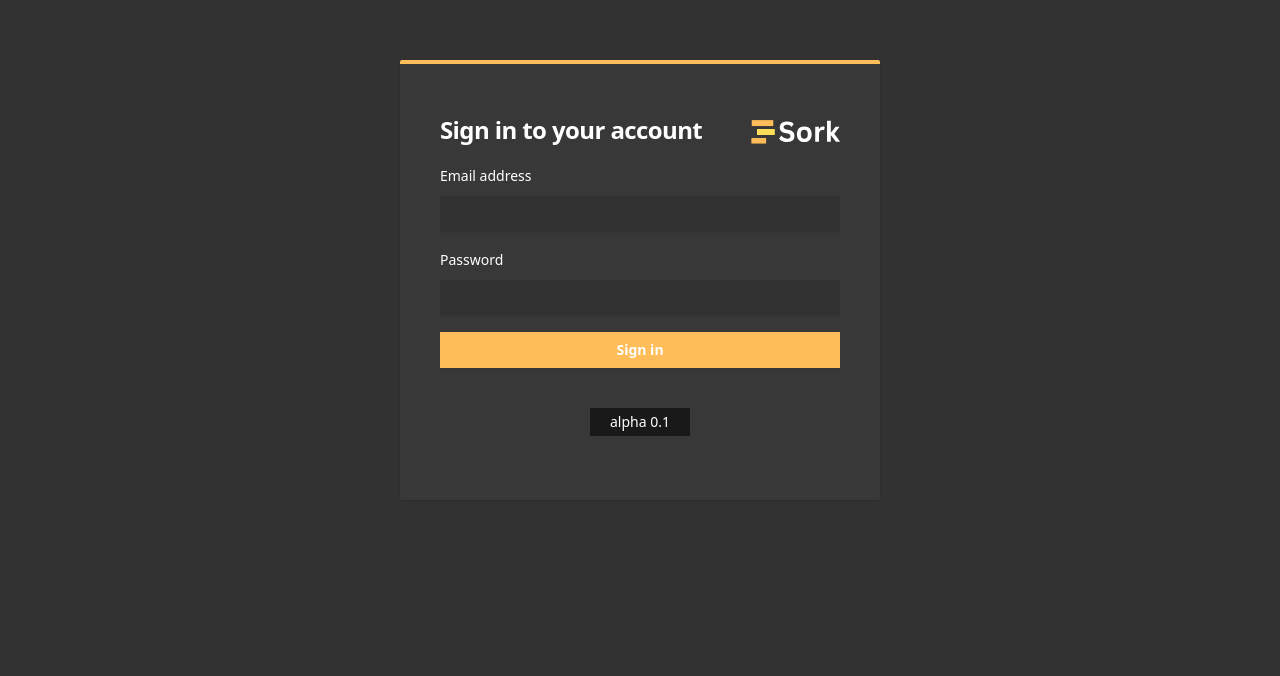
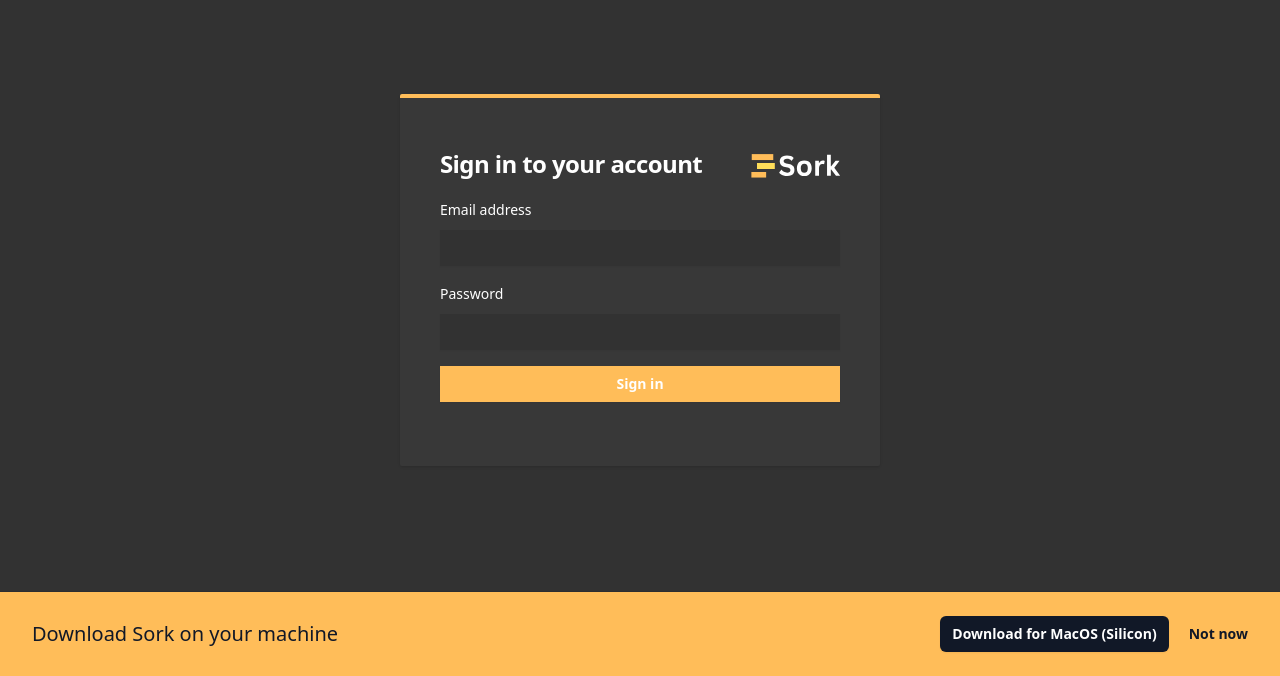
Before and after one commit to Sork-app/sork, a Next.js app: page /client/login in a window 1280 px wide. Shown: the part 124-800 px from the top of the page. Built offline with nearby package versions, Linux system fonts and the light colour scheme; no server answers.

Commit message:
Update submodule initialization

```diff
--- /dev/null
+++ b/src/components/general/DownloadClientBanner.js
@@ -0,0 +1,38 @@
+import { useState } from 'react'
+
+
+export default function DownloadClientBanner() {
+
+
+    const [isHidden, setHidden] = useState(false);
+
+
+    return (
+
+<div>
+        {!isHidden  && (
+
+        <div
+            className="fixed inset-x-0 bottom-0 flex flex-col justify-between gap-x-8 gap-y-4 bg-primary p-6 ring-1 ring-gray-900/10 md:flex-row md:items-center lg:px-8">
+            <p className="max-w-4xl text-xl leading-6 text-gray-900">
+                Download Sork on your machine
+            </p>
+            <div className="flex flex-none items-center gap-x-5">
+                <button
+                    type="button"
+                    className="rounded-md bg-gray-900 px-3 py-2 text-sm font-semibold text-white shadow-sm hover:bg-gray-700 focus-visible:outline focus-visible:outline-2 focus-visible:outline-offset-2 focus-visible:outline-gray-900"
+                >
+                    Download for MacOS (Silicon)
+                </button>
+                <button type="button" onClick={() => {
+                    setHidden(true)
+                }
+                } className="text-sm font-semibold leading-6 text-gray-900">
+                    Not now
+                </button>
+            </div>
+        </div>
+        )}
+</div>
+    )
+}
--- a/src/pages/client/login.js
+++ b/src/pages/client/login.js
@@ -7,6 +7,7 @@
 import { ToastContainer, toast } from 'react-toastify';
 import 'react-toastify/dist/ReactToastify.css';
 import { Poppins } from 'next/font/google'
+import DownloadClientBanner from "@/components/general/DownloadClientBanner";
 
 const poppins = Poppins({ subsets: ['latin'], weight: '400' })
 
@@ -145,10 +146,6 @@
               </div>
             </form>
 
-            <div className='mt-10 text-white bg-base-300 w-1/4 mx-auto text-center text-sm px-1 py-1'>
-              alpha 0.1
-            </div>
-
             <div className='hidden'>
               <div className="relative mt-10">
                 <div className="absolute inset-0 flex items-center" aria-hidden="true">
@@ -202,7 +199,7 @@
             </div>
           </div>
 
-
+            <DownloadClientBanner/>
         </div>
 
         <ToastContainer />
```
